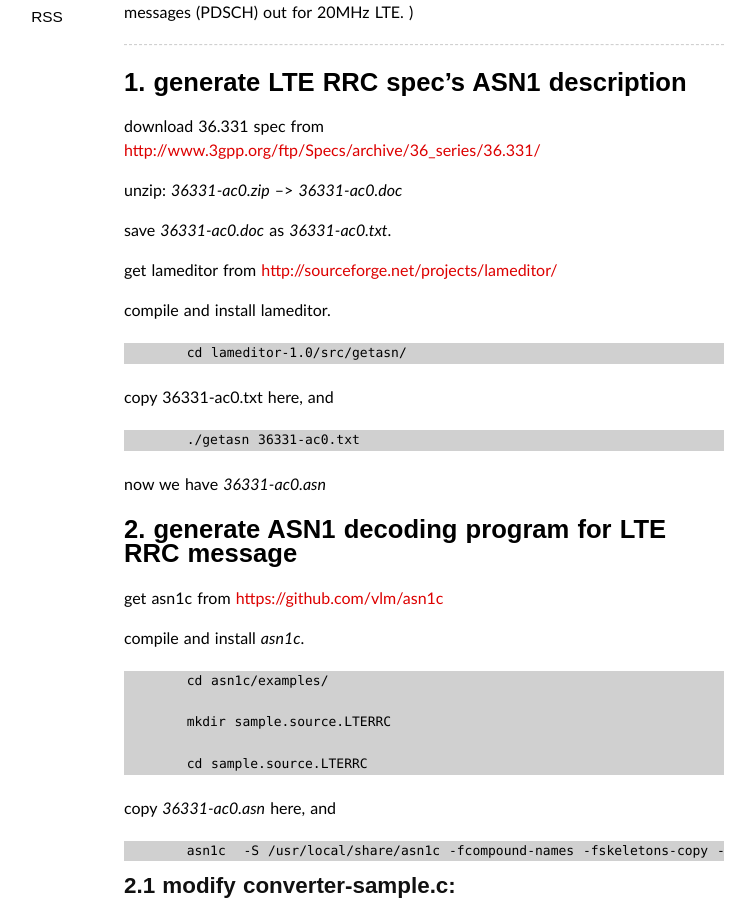
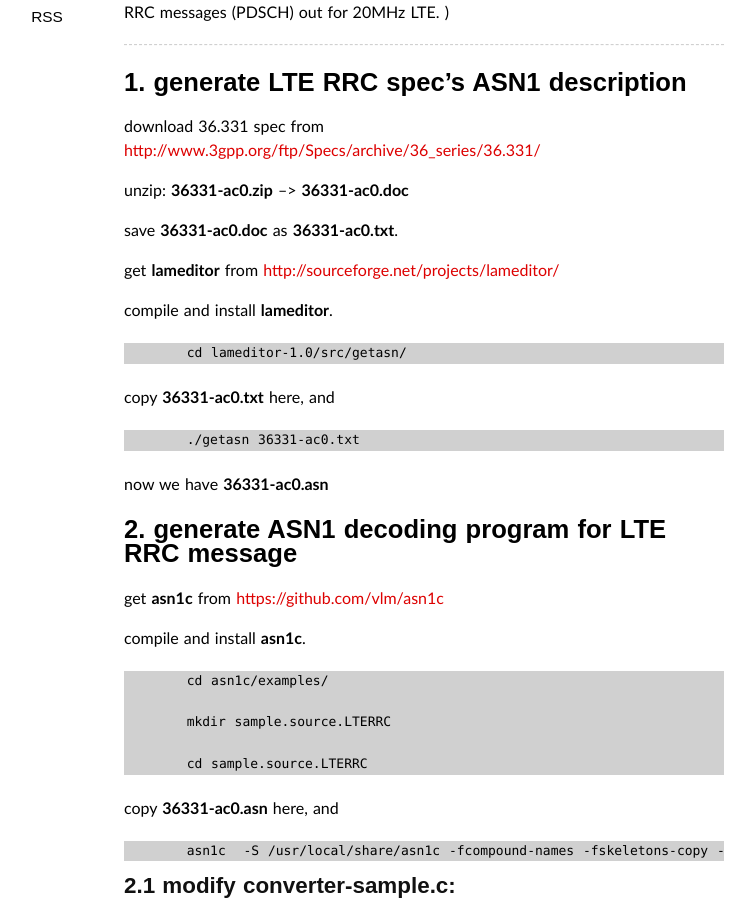
Before and after one commit to sdr-x/sdr-x.github.io, a Jekyll site: the page built from _posts/2014-07-07-LTE-SIB-decoding-by-asn1c.md, in a window 1280 px wide and 900 px high, scrolled down 269 px. Shown: the whole window, without its empty margins (216-971 px from the left). Built offline with Jekyll 4.4.1, drawn with Linux system fonts in a browser that asks for light colours; some web fonts are replaced; Markdown is read by kramdown in place of the engine named in the settings; comment, search, counter and statistics services are not loaded.

```diff
--- a/_posts/2014-07-07-LTE-SIB-decoding-by-asn1c.md
+++ b/_posts/2014-07-07-LTE-SIB-decoding-by-asn1c.md
@@ -11,7 +11,7 @@ tags:  asn1c ASN1 LTE SIB decoding RRC
 
 This method's main reference is: <http://blog.csdn.net/peng_yw/article/details/22437251>
 
-This doc is used to explain how *parse_SIB()* of *Matlab/LTE_DL_receiver.m* works ( .m file is in <https://github.com/JiaoXianjun/LTE-Cell-Scanner> , which is an open source OpenCL accelerated TDD/FDD LTE Cell Scanner -- from A/D samples to RRC messages (PDSCH) out for 20MHz LTE. )
+This doc is used to explain how **parse_SIB()** of **Matlab/LTE_DL_receiver.m** works ( .m file is in <https://github.com/JiaoXianjun/LTE-Cell-Scanner> , which is an open source OpenCL accelerated TDD/FDD LTE Cell Scanner -- from A/D samples to RRC messages (PDSCH) out for 20MHz LTE. )
 
 -------------------------------------------------------------------------------------
 
@@ -19,27 +19,27 @@ This doc is used to explain how *parse_SIB()* of *Matlab/LTE_DL_receiver.m* work
 
 download 36.331 spec from <http://www.3gpp.org/ftp/Specs/archive/36_series/36.331/>
 
-unzip: *36331-ac0.zip* --> *36331-ac0.doc*
+unzip: **36331-ac0.zip** --> **36331-ac0.doc**
 
-save *36331-ac0.doc* as *36331-ac0.txt*.
+save **36331-ac0.doc** as **36331-ac0.txt**.
 
-get lameditor from <http://sourceforge.net/projects/lameditor/>
+get **lameditor** from <http://sourceforge.net/projects/lameditor/>
 
-compile and install lameditor.
+compile and install **lameditor**.
 
 		cd lameditor-1.0/src/getasn/
 
-copy 36331-ac0.txt here, and
+copy **36331-ac0.txt** here, and
 
 		./getasn 36331-ac0.txt
 
-now we have *36331-ac0.asn*
+now we have **36331-ac0.asn**
 
 # 2. generate ASN1 decoding program for LTE RRC message
 
-get asn1c from <https://github.com/vlm/asn1c>
+get **asn1c** from <https://github.com/vlm/asn1c>
 
-compile and install *asn1c*.
+compile and install **asn1c**.
 
 		cd asn1c/examples/
 
@@ -47,7 +47,7 @@ compile and install *asn1c*.
 
 		cd sample.source.LTERRC
 
-copy *36331-ac0.asn* here, and
+copy **36331-ac0.asn** here, and
 
 		asn1c  -S /usr/local/share/asn1c -fcompound-names -fskeletons-copy -gen-PER -pdu=auto 36331-ac0.asn
 
@@ -81,13 +81,13 @@ and comment out following:
 
 		make -f Makefile.am.sample
 
-here we get LTE RRC ASN1 decoding program: *progname*
+here we get LTE RRC ASN1 decoding program: **progname**
 
-# 3. usage of LTE RRC ASN1 decoding program: *progname*
+# 3. usage of LTE RRC ASN1 decoding program: **progname**
 
 		./progname recv_bits.per -p BCCH-DL-SCH-Message
 
-where *recv_bits.per* is a binary file which contains received RRC message bits (can be gotten by HACKRF and <https://github.com/JiaoXianjun/LTE-Cell-Scanner> ) . "-p" specify message type. For example, SIB is carried on PDSCH, and its type is *BCCH-DL-SCH-Message*.
+where **recv_bits.per** is a binary file which contains received RRC message bits (can be gotten by HACKRF and <https://github.com/JiaoXianjun/LTE-Cell-Scanner> ) . "-p" specify message type. For example, SIB is carried on PDSCH, and its type is **BCCH-DL-SCH-Message**.
 
 
 # 4. Some SIBs I decoded
```
